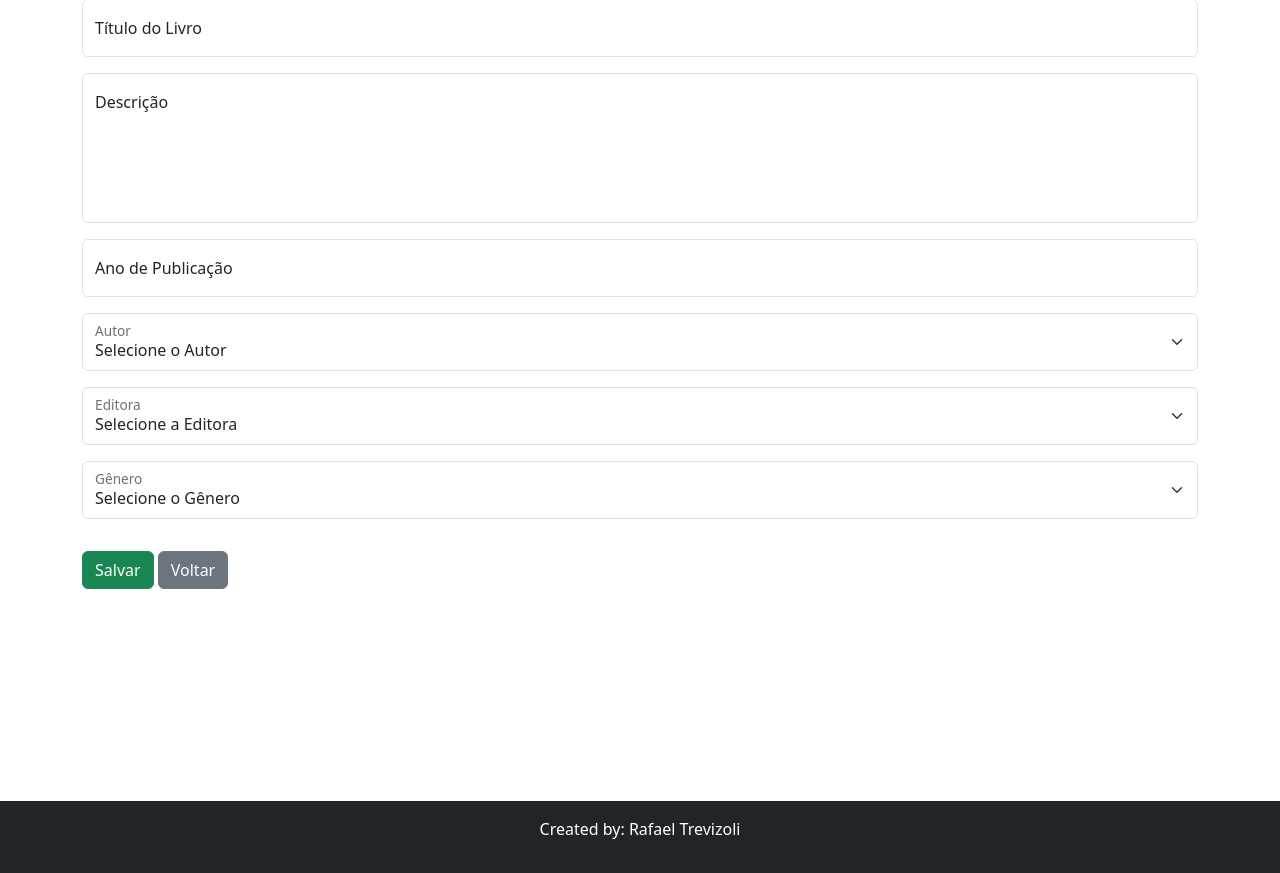
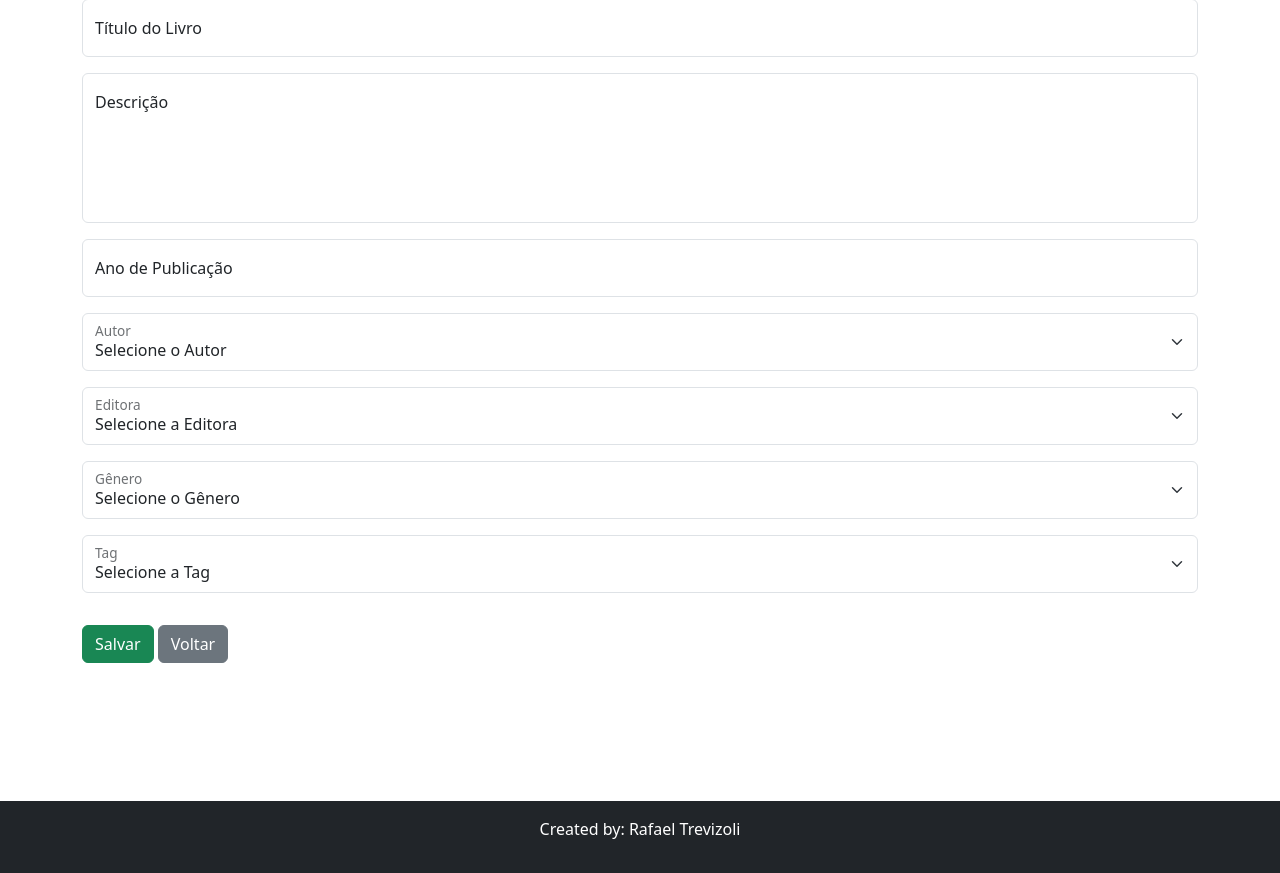
Before and after one commit to RafaelTrevizoli/biblioteca_trevizoli, a Django app: template catalogo/templates/catalogo/livros/editar_livro.html in a window 1280 px wide. Shown: the part 223-1096 px from the top of the page. Run offline with Django 5.2, Linux system fonts and the light colour scheme; the template is opened without the code that fills it: values that come from a table or form of the project are taken from there, others are empty.

Commit message:
Adicionando as tags no editar_livro.html

```diff
--- a/catalogo/templates/catalogo/livros/editar_livro.html
+++ b/catalogo/templates/catalogo/livros/editar_livro.html
@@ -46,7 +46,8 @@
             <select class="form-select" id="floatingAuthor" name="autor">
                 <option value="">Selecione o Autor</option>
                 {% for autor in form.autor.field.queryset %}
-                    <option value="{{ autor.id }}" {% if autor.id == form.autor.value %}selected{% endif %}>{{ autor.nome }}</option>
+                    <option value="{{ autor.id }}"
+                            {% if autor.id == form.autor.value %}selected{% endif %}>{{ autor.nome }}</option>
                 {% endfor %}
             </select>
             <label for="floatingAuthor">Autor</label>
@@ -56,7 +57,8 @@
             <select class="form-select" id="floatingEditora" name="editora">
                 <option value="">Selecione a Editora</option>
                 {% for editora in form.editora.field.queryset %}
-                    <option value="{{ editora.id }}" {% if editora.id == form.editora.value %}selected{% endif %}>{{ editora.nome }}</option>
+                    <option value="{{ editora.id }}"
+                            {% if editora.id == form.editora.value %}selected{% endif %}>{{ editora.nome }}</option>
                 {% endfor %}
             </select>
             <label for="floatingEditora">Editora</label>
@@ -66,10 +68,22 @@
             <select class="form-select" id="floatingGenero" name="genero">
                 <option value="">Selecione o Gênero</option>
                 {% for genero in form.genero.field.queryset %}
-                    <option value="{{ genero.id }}" {% if genero.id == form.genero.value %}selected{% endif %}>{{ genero.nome }}</option>
+                    <option value="{{ genero.id }}"
+                            {% if genero.id == form.genero.value %}selected{% endif %}>{{ genero.nome }}</option>
                 {% endfor %}
             </select>
             <label for="floatingGenero">Gênero</label>
+        </div>
+
+        <div class="form-floating mb-3">
+            <select class="form-select" id="floatingTag" name="tags">
+                <option value="">Selecione a Tag</option>
+                {% for tag in form.tags.field.queryset %}
+                    <option value="{{ tag.id }}"
+                            {% if tag.id|stringformat:"s" == form.tags.value|stringformat:"s" %}selected{% endif %}>{{ tag.nome }}</option>
+                {% endfor %}
+            </select>
+            <label for="floatingTag">Tag</label>
         </div>
 
         <button type="submit" class="btn btn-success mt-3">Salvar</button>
```
Lines whose indentation alone changed are shown as unchanged.
